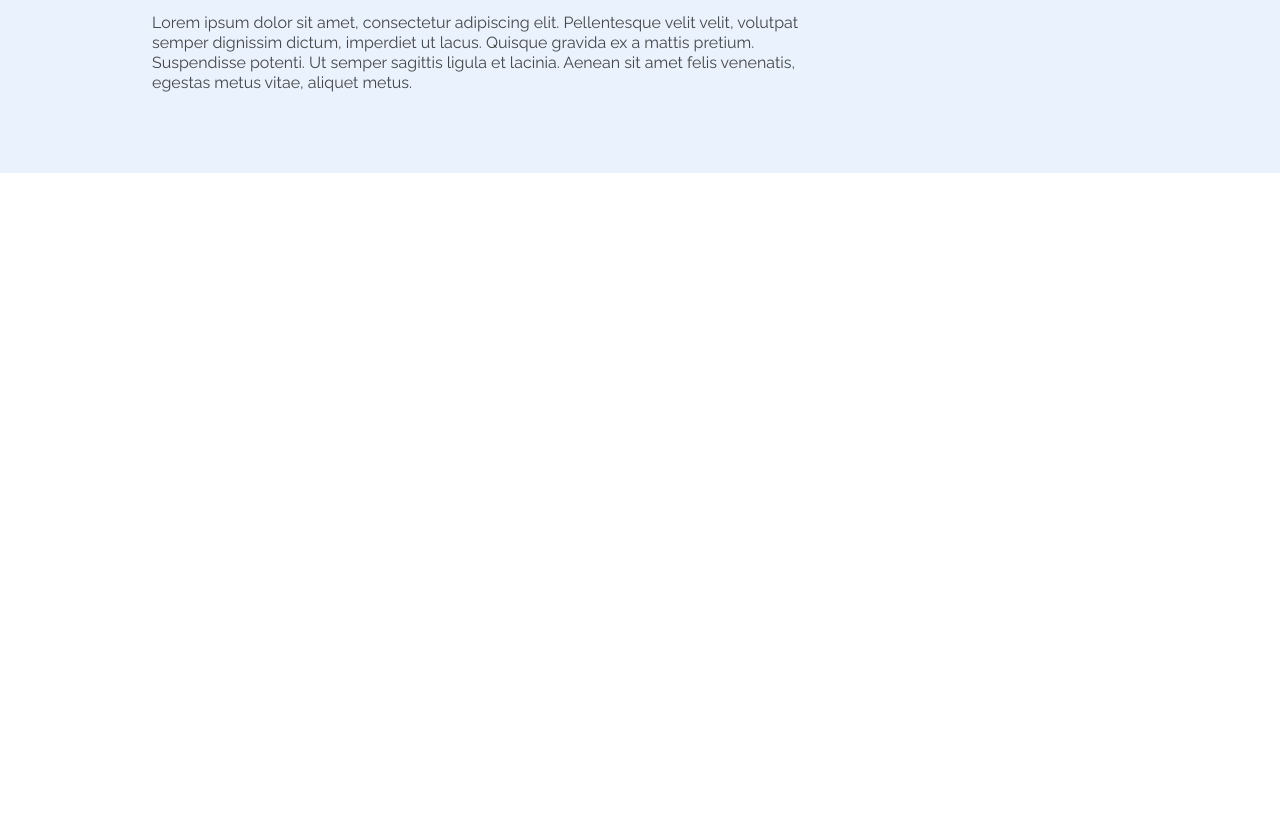
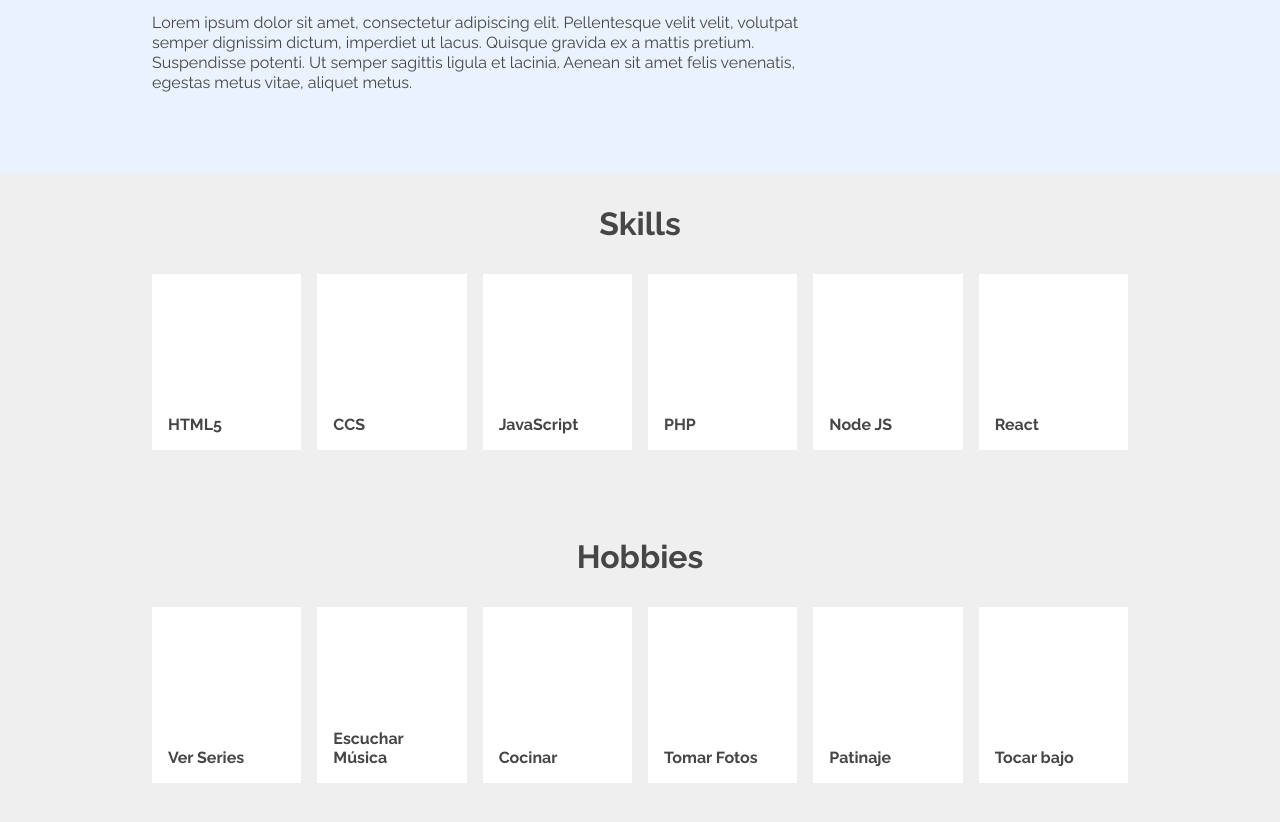
Before and after one commit to Sofia-1995/portfolio, a plain HTML site: page index.html in a window 1280 px wide. Shown: the part 674-1496 px from the top of the page. Before the commit the page ends 847 px from the top, so only its background shows below. Drawn offline with Linux system fonts and the light colour scheme.

Commit message:
Creo seccion Skills y Hobbies

```diff
--- a/index.html
+++ b/index.html
@@ -79,6 +79,26 @@
           </p>
         </div>
       </section>
+      <section class="section-3 container">
+        <h2 class="section-3__title">Skills</h2>
+        <div class="section-3__container">
+          <div class="section-3__item">HTML5</div>
+          <div class="section-3__item">CCS</div>
+          <div class="section-3__item">JavaScript</div>
+          <div class="section-3__item">PHP</div>
+          <div class="section-3__item">Node JS</div>
+          <div class="section-3__item">React</div>
+        </div>
+        <h2 class="section-3__title">Hobbies</h2>
+        <div class="section-3__container">
+          <div class="section-3__item">Ver Series</div>
+          <div class="section-3__item">Escuchar Música</div>
+          <div class="section-3__item">Cocinar</div>
+          <div class="section-3__item">Tomar Fotos</div>
+          <div class="section-3__item">Patinaje</div>
+          <div class="section-3__item">Tocar bajo</div>
+        </div>
+      </section>
     </main>
     <footer></footer>
   </body>
--- a/style.css
+++ b/style.css
@@ -110,3 +110,37 @@ body {
   font-weight: 400;
   line-height: 20px;
 }
+
+/* Section 3 */
+.section-3 {
+  background-color: #efefef;
+  width: 100%;
+  box-sizing: border-box;
+  padding: 32px 152px;
+}
+
+.section-3__title {
+  font-size: 32px;
+  font-weight: 700;
+  display: flex;
+  justify-content: center;
+  align-items: center;
+  margin: 0 0 32px;
+}
+
+.section-3__container {
+  display: grid;
+  grid-template-columns: 1fr 1fr 1fr 1fr 1fr 1fr;
+  height: 176px;
+  gap: 16px;
+  margin-bottom: 88px;
+}
+
+.section-3__item {
+  background-color: white;
+  font-size: 16px;
+  font-weight: 700;
+  display: flex;
+  align-items: flex-end;
+  padding: 16px;
+}
```
